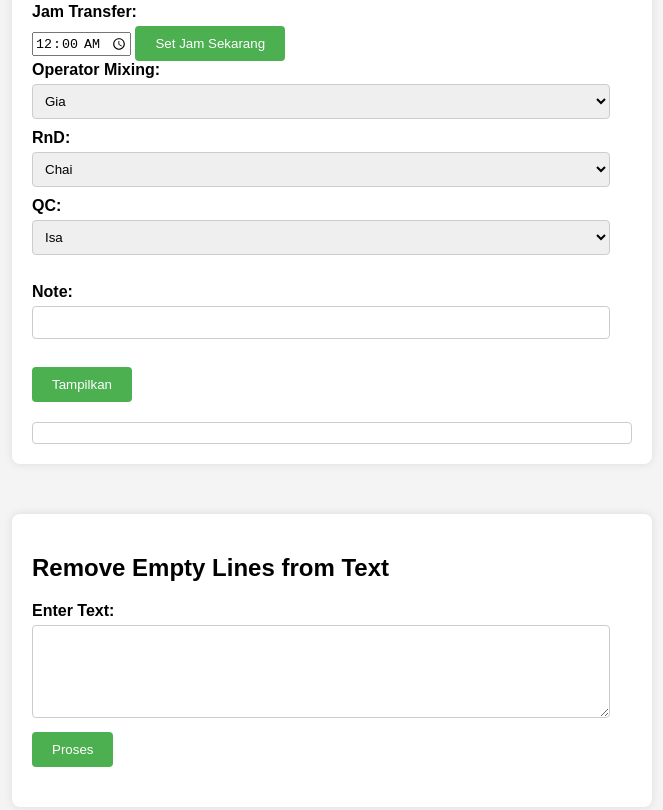
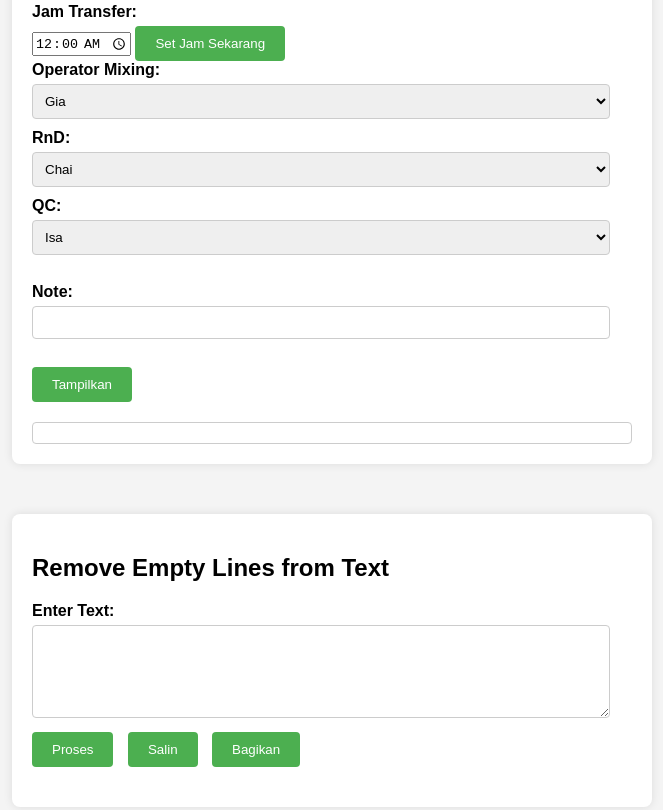
Before and after one commit to IsaParman/Reportmixing, a plain HTML site: page index.html in a window 1280 px wide. Shown: the part 479-1289 px from the top of the page, without its empty margins (308-971 px from the left). Drawn offline with Linux system fonts and the light colour scheme.

Commit message:
Update index.html

```diff
--- a/index.html
+++ b/index.html
@@ -134,7 +134,9 @@ h1 {
     <form id="form">
       <label for="textInput">Enter Text:</label>
       <textarea id="textInput" rows="5" cols="50"></textarea>
-      <button type="button" onclick="copyData()">Proses</button>
+      <button type="button" onclick="showData()">Proses</button>
+      <button type="button" onclick="salinHasil()">Salin</button>
+      <button type="button" onclick="bagikanData()">Bagikan</button>
     </form>
     <p id="output" class="para2"></p>
 </div>
@@ -177,7 +179,7 @@ function tampilkanForm() {
     document.getElementById("hasilForm").innerHTML = combinedResults;
 }
 
-function copyData() {
+function showData() {
     var hasilFormText = document.getElementById("hasilForm").innerText;
     var cleanedText = hasilFormText.replace(/\n\s*\n/g, '\n'); // Menghapus baris kosong
     document.getElementById("textInput").value = cleanedText;
@@ -218,6 +220,33 @@ function updateNamaMesinText() {
     var namaMesin = namaMesinPrefix + " " + namaMesinSuffix;
     document.getElementById("namaMesin").value = namaMesin;
 }
+
+function bagikanData() {
+    var textToShare = document.getElementById("textInput").value;
+    if (navigator.share) {
+        navigator.share({
+            text: textToShare
+        })
+        .then(() => console.log('Data dibagikan.'))
+        .catch((error) => console.error('Error saat membagikan data: ', error));
+    } else {
+        alert("Browser tidak mendukung fitur bagikan.");
+    }
+}
+
+function salinHasil() {
+    var hasilFormText = document.getElementById("hasilForm").innerText;
+    var cleanedText = hasilFormText.replace(/\n\s*\n/g, '\n'); // Remove empty lines
+    navigator.clipboard.writeText(cleanedText)
+    .then(() => {
+        alert('Hasil berhasil disalin!');
+    })
+    .catch(err => {
+        console.error('Gagal menyalin: ', err);
+    });
+}
+
+
 </script>
 
 </body>
```
